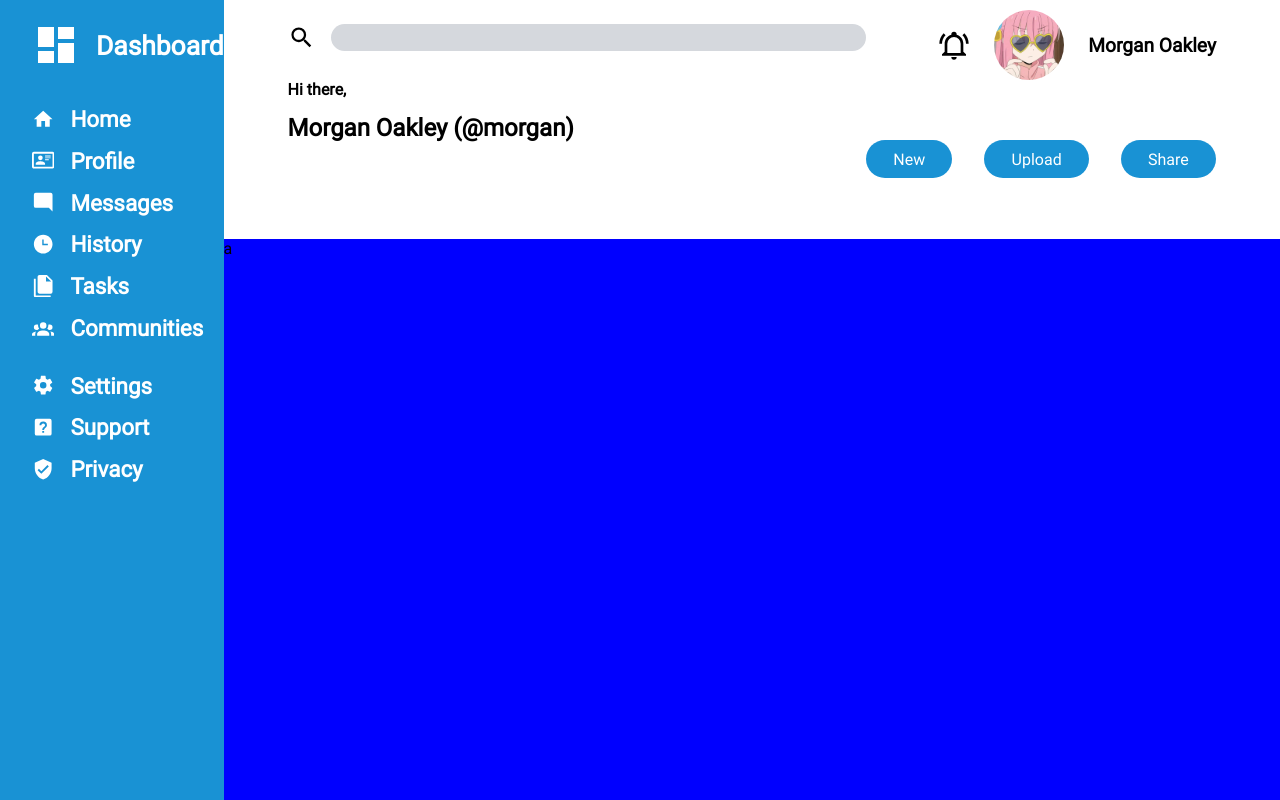
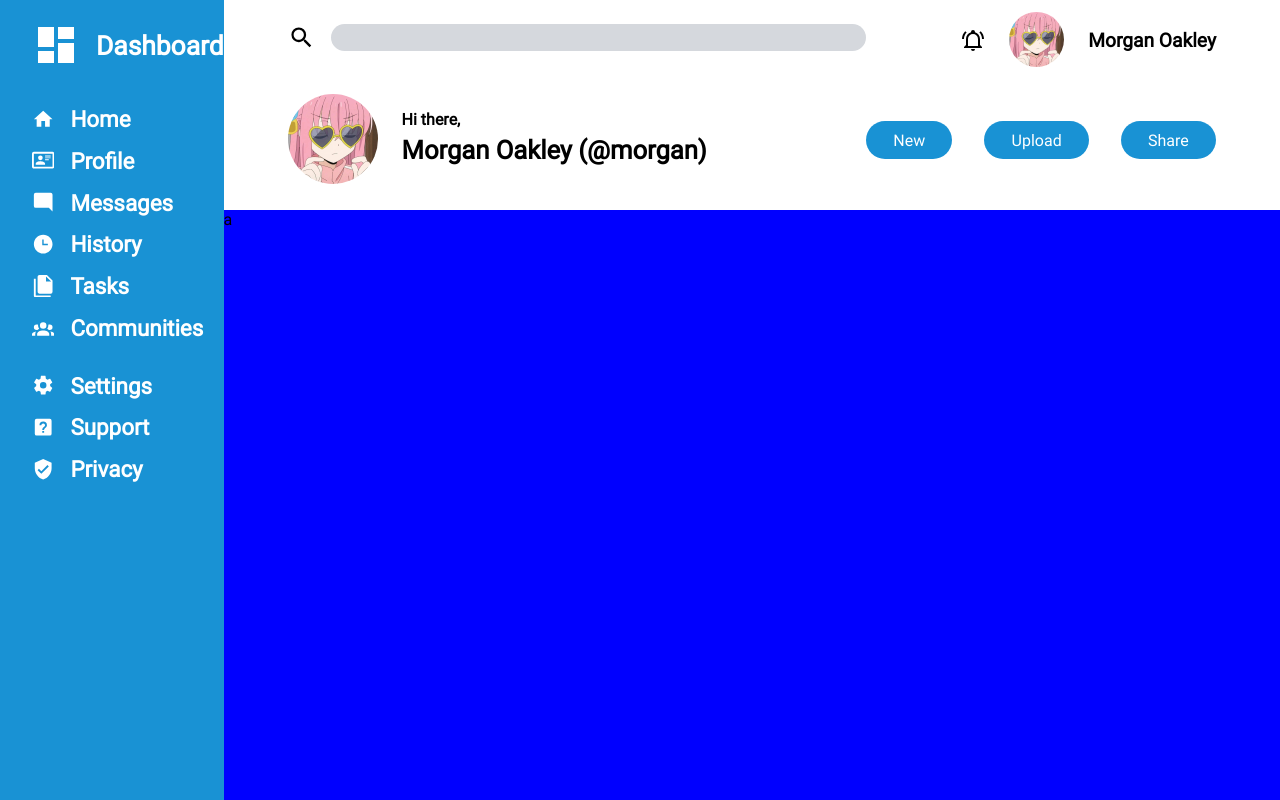
Before and after one commit to Muze32/Admin-Dashboard-Odin, a plain HTML site: page index.html in a window 1280 px wide. Drawn offline with Linux system fonts and the light colour scheme.

Commit message:
Style greeting section and resize profile pictures

```diff
--- a/index.html
+++ b/index.html
@@ -72,7 +72,8 @@
             </div>
 
             <div class="greeting">
-                <span>Hi there,</span> <br> <h2>Morgan Oakley (@morgan)</h2>
+                <img src="img/profile picture.jpg" alt="">
+                <div>Hi there, <div class="profile-name">Morgan Oakley (@morgan)</div></div>
             </div>
 
             <div class="buttons">
--- a/style.css
+++ b/style.css
@@ -131,22 +131,38 @@ body {
     font-size: 1.2rem;
 }
 
+.profile > svg {
+    height: 1.5rem;
+}
+
 .profile > img {
-    height: 70px;
+    height: 55px;
+}
+
+img {
     border-radius: 50px;
 }
 
-.profile > svg {
-    height: 2em;
-}
 /****GREETING*********/
 
-.greeting > span {
-    font-weight: 600;
+.greeting {
+    display: flex;
+    margin-top: 1.5rem;
 }
 
-.greeting > h2 {
+.greeting > div {
     margin-top: 1rem;
+    margin-left: 1.5rem;
+    font-weight: 900;
+}
+
+.profile-name {
+    margin-top: .4rem;
+    font-size: 1.6rem;
+}
+
+.greeting > img {
+    height: 90px;
 }
 
 /****SEARCH BAR*****/
```
